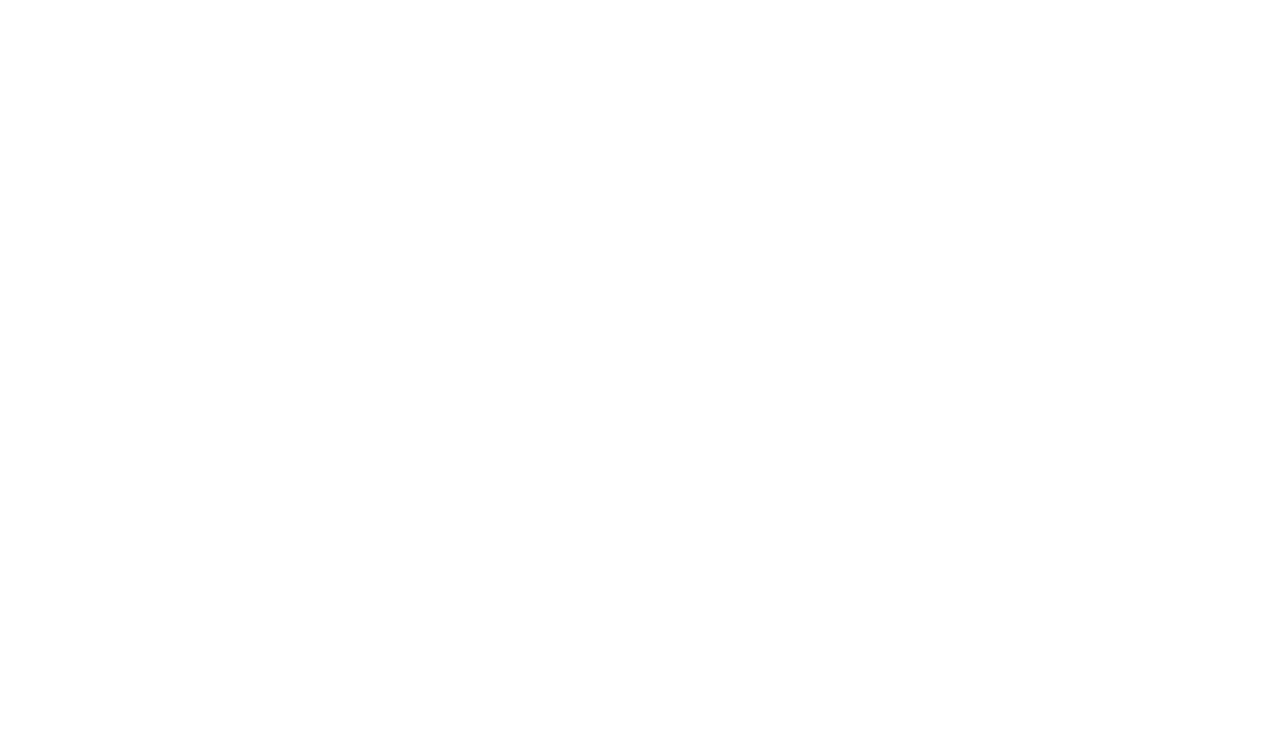
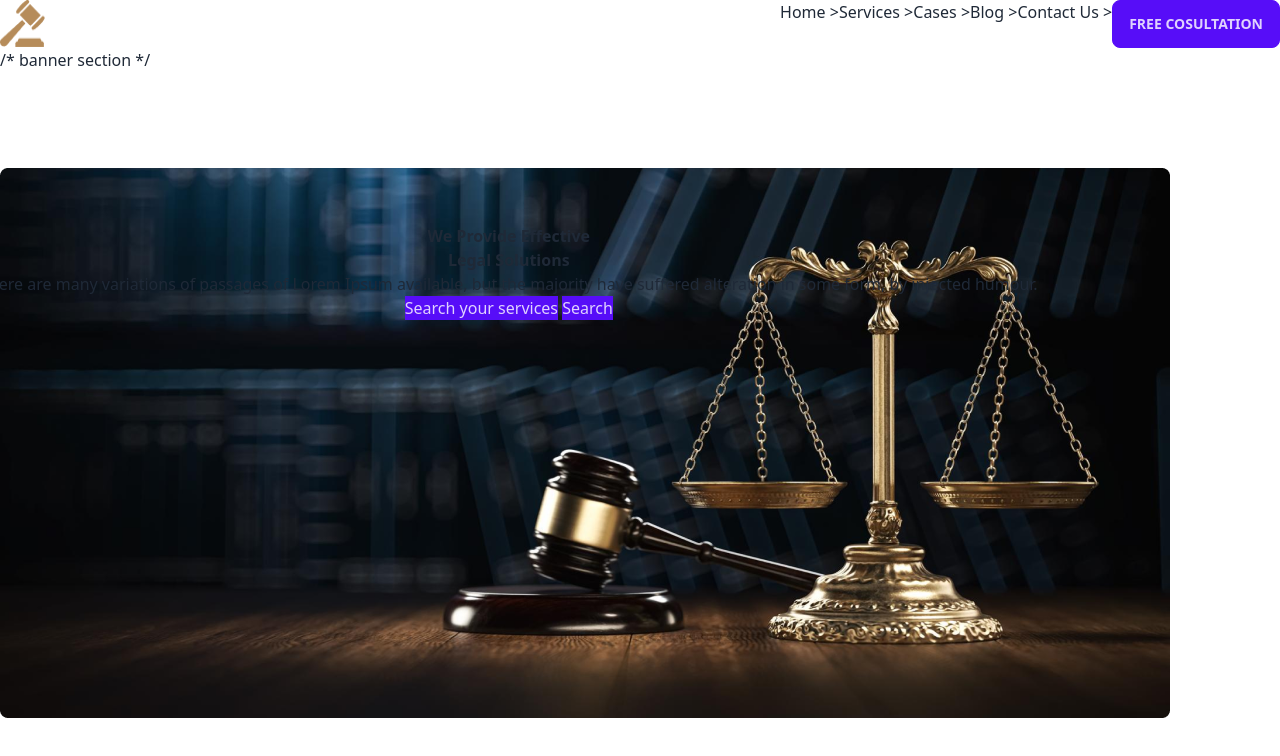
Before and after one commit to sachin-halder/legal-solution-web, a plain HTML site: page index.html in a window 1280 px wide. Drawn offline with nearby package versions, Linux system fonts and the light colour scheme.

Commit message:
nav banner section created

```diff
--- a/index.html
+++ b/index.html
@@ -6,8 +6,46 @@
     <title>Legal Solution</title>
     <link href="https://cdn.jsdelivr.net/npm/daisyui@3.7.7/dist/full.css" rel="stylesheet" type="text/css" />
     <script src="https://cdn.tailwindcss.com"></script>
+    <link rel="preconnect" href="https://fonts.googleapis.com">
+<link rel="preconnect" href="https://fonts.gstatic.com" crossorigin>
+<link href="https://fonts.googleapis.com/css2?family=EB+Garamond:wght@800&display=swap" rel="stylesheet">
 
+<style>
+    fonts-family: EB Garamond
+</style>
 </head>
+<header>
+
+        <div class="flex justify-between">
+            <img src="images/logo.png" alt="">
+          <div>
+            <ul class="flex">
+              <li><a href="">Home  ></a></li>
+              <li><a href="">Services  ></a></li>
+              <li><a href="">Cases  ></a></li>
+              <li><a href=""></a>Blog   ></li>
+              <li><a href=""></a>Contact Us  ></li>
+              <button class="btn btn-primary">Free Cosultation</button>
+              </ul>
+            </div>
+  </div>
+
+  /* banner section  */
+
+  <div class="relative my-24">
+   <img src="images/banner.png" alt="">
+    <div class="text-center absolute -left-5 top-14">
+      <h1 class="banner title text 7xl font-extrabold">We Provide Effective <br>Legal Solutions</h1>
+    <p>There are many variations of passages of Lorem Ipsum available, but the majority have suffered alteration in some form, by injected humour.</p>
+    <button class="btn-primary">Search your services</button>
+    <button class="btn-primary">Search</button>
+      </div>
+
+
+    </div>
+    </div>
+
+    </header>
 <body>
 
 </body>
```
Also changed, not shown: tailwind.config.js (+8 -0 lines).
